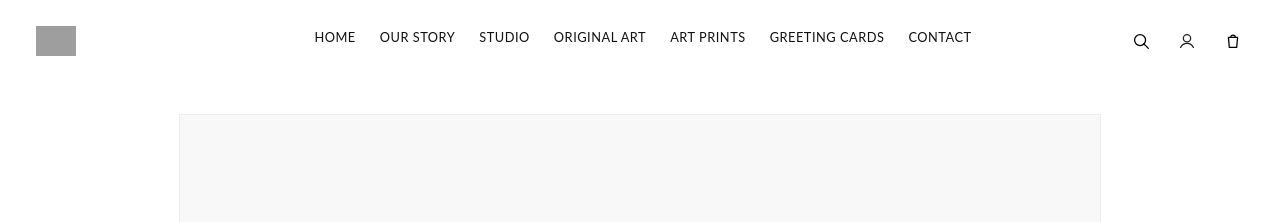
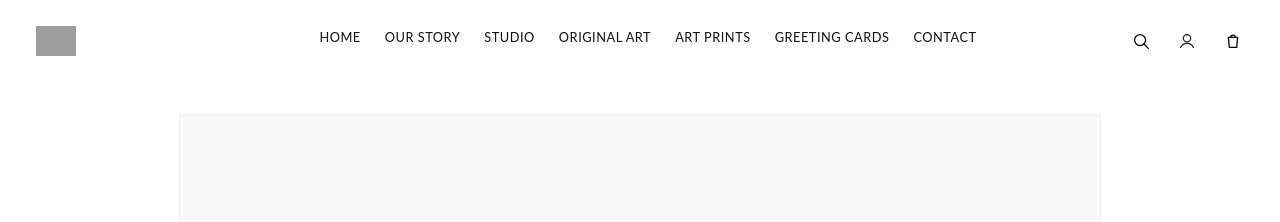
Before and after one commit to Leondecoding/Leondecoding.github.io, a Jekyll site: the page built from index.html, in a window 1280 px wide. Shown: the top 222 px of the page. Built offline with Jekyll 4.4.1, drawn with Linux system fonts in a browser that asks for light colours; grey boxes are pictures that could not be loaded.

Commit message:
Update main.scss

```diff
--- a/assets/css/main.scss
+++ b/assets/css/main.scss
@@ -63,7 +63,7 @@ body {
   align-items: center;
   flex: 1;
   justify-content: center;
-  margin-left: 80px;  // 新加这一行
+  margin-left: 90px;  // 新加这一行
 }
 
 /* 导航里的文字样式（真正控制字体大小的是这里） */
```
